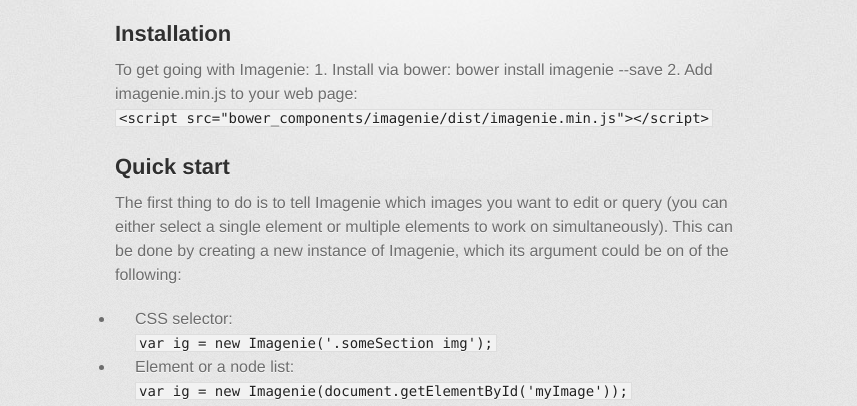
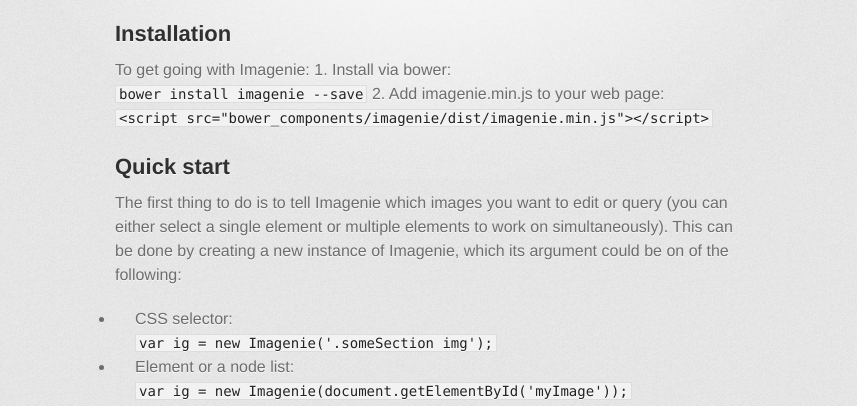
Before and after one commit to nire0510/imagenie, a plain HTML site: page index.html in a window 1280 px wide. Shown: the part 394-800 px from the top of the page, without its empty margins (215-1072 px from the left). Drawn offline with Linux system fonts and the light colour scheme; a web font is replaced by a local one.

Commit message:
Update index.html

```diff
--- a/index.html
+++ b/index.html
@@ -41,7 +41,8 @@
 <a id="installation" class="anchor" href="#installation" aria-hidden="true"><span class="octicon octicon-link"></span></a>Installation</h2>
 
 <p>To get going with Imagenie:
-1. Install via bower: bower install imagenie --save
+1. Install via bower:<br>
+<code>bower install imagenie --save</code>
 2. Add imagenie.min.js to your web page:<br>
 <code>&lt;script src="bower_components/imagenie/dist/imagenie.min.js"&gt;&lt;/script&gt;</code></p>
 
```
